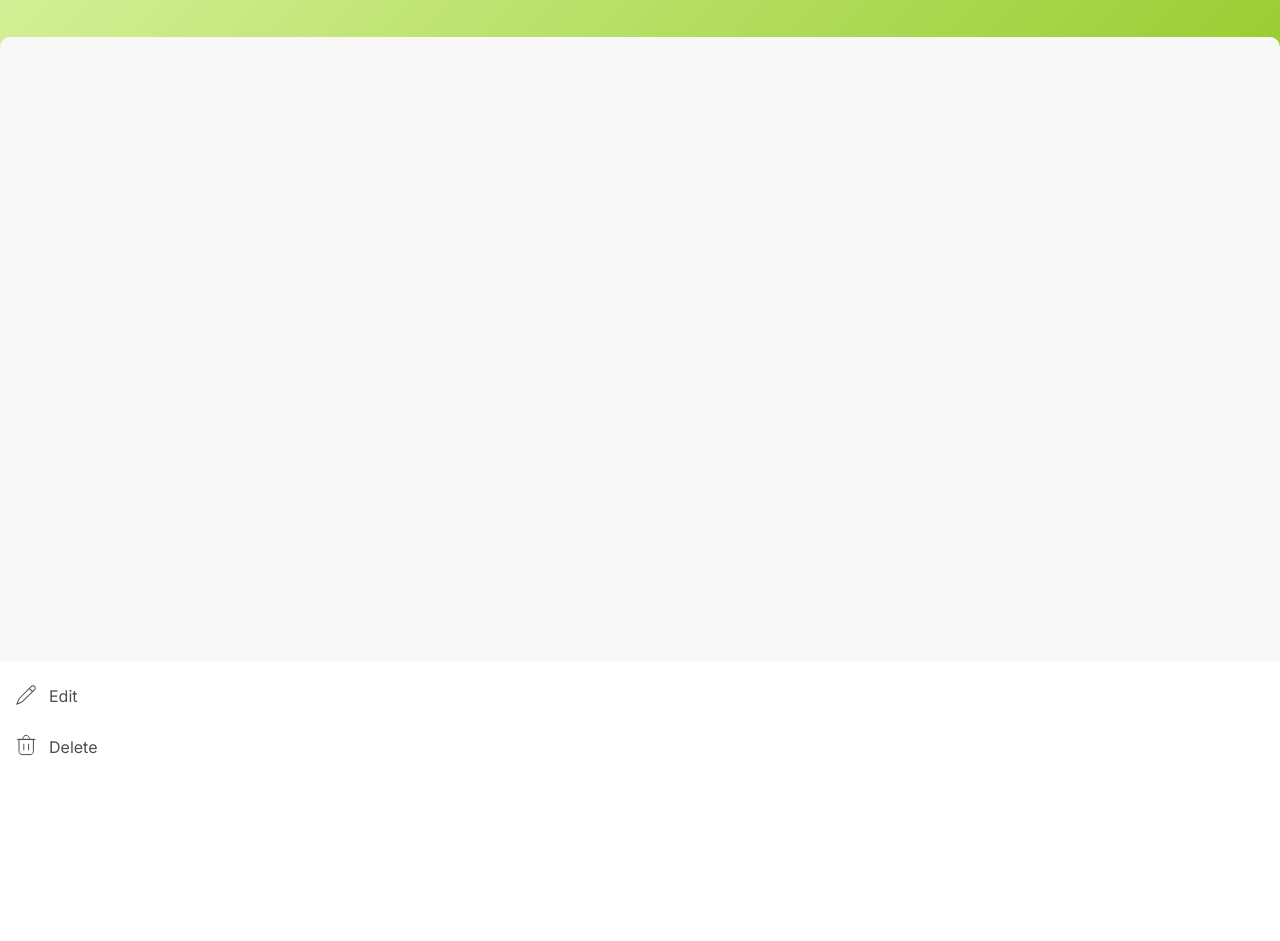
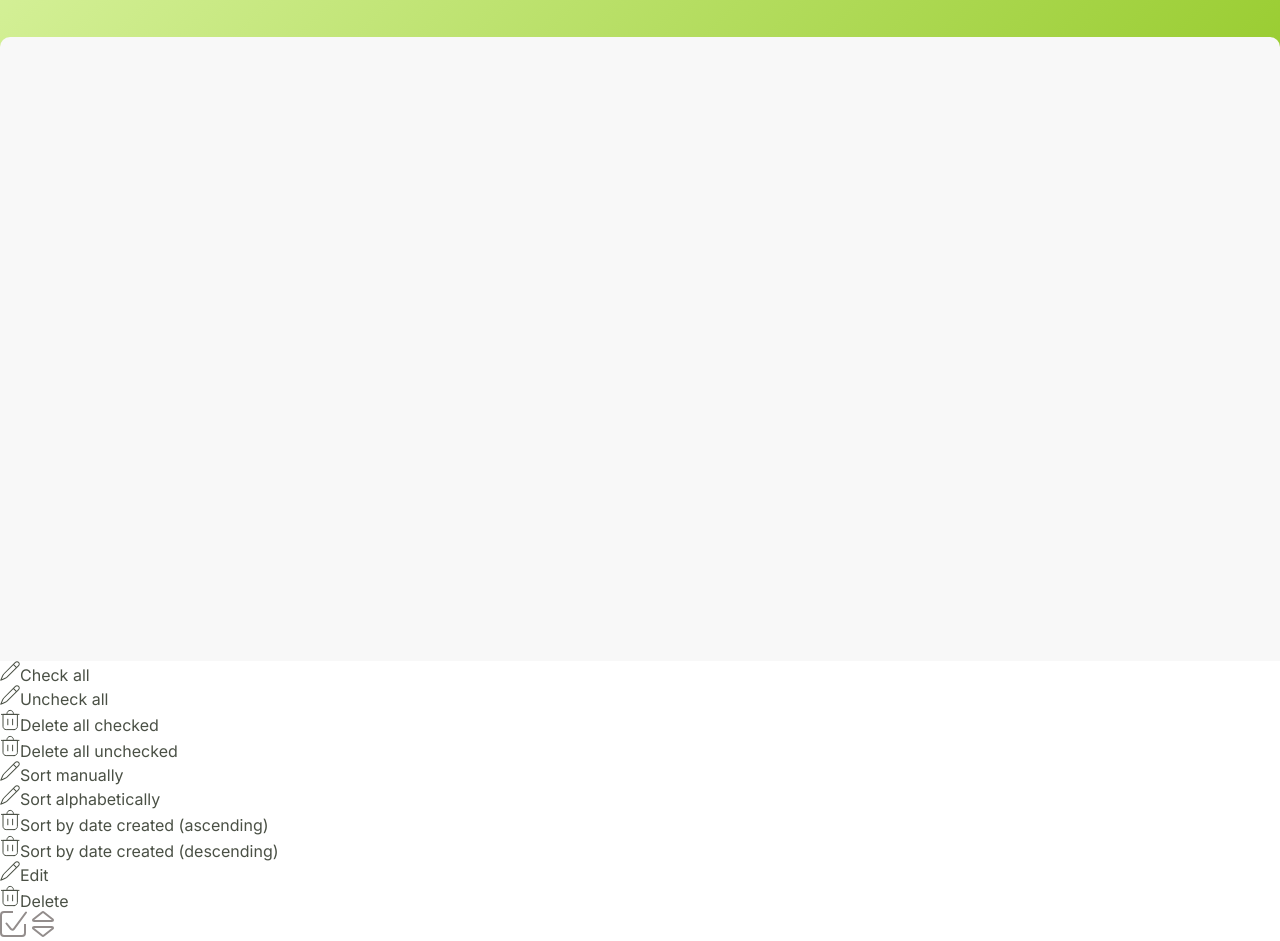
Before and after one commit to n377i/to-do-list, a plain HTML site: page index.html in a window 1280 px wide. Shown: the part 139-1080 px from the top of the page. Before the commit the page ends 800 px from the top, so only its background shows below. Drawn offline with Linux system fonts and the light colour scheme.

Commit message:
+ add markup for main menu

```diff
--- a/index.html
+++ b/index.html
@@ -35,10 +35,26 @@
     </ul>
   </div>
   <div id="overlay" class="overlay"></div>
-  <ul id="edit-menu" class="edit-menu">
+  <ul id="check-menu" class="toggle-menu">
+    <li id="check-all" class="menu-item"><img src="img/icon_edit.svg" alt="check all">Check all</li>
+    <li id="uncheck-all" class="menu-item"><img src="img/icon_edit.svg" alt="uncheck all">Uncheck all</li>
+    <li id="delete-checked" class="menu-item"><img src="img/icon_delete.svg" alt="delete all checked">Delete all checked</li>
+    <li id="delete-unchecked" class="menu-item"><img src="img/icon_delete.svg" alt="delete all unchecked">Delete all unchecked</li>
+  </ul>
+  <ul id="sort-menu" class="toggle-menu">
+    <li id="sort-manually" class="menu-item"><img src="img/icon_edit.svg" alt="sort manually">Sort manually</li>
+    <li id="sort-alphabetically" class="menu-item"><img src="img/icon_edit.svg" alt="sort alphabetically">Sort alphabetically</li>
+    <li id="date-ascending" class="menu-item"><img src="img/icon_delete.svg" alt="sort by date created (ascending)">Sort by date created (ascending)</li>
+    <li id="date-descending" class="menu-item"><img src="img/icon_delete.svg" alt="sort by date created (descending)">Sort by date created (descending)</li>
+  </ul>
+  <ul id="edit-menu" class="toggle-menu">
     <li id="edit" class="menu-item"><img src="img/icon_edit.svg" alt="edit">Edit</li>
     <li id="delete" class="menu-item"><img src="img/icon_delete.svg" alt="delete">Delete</li>
   </ul>
+  <div id="main-menu" class="main-menu">
+    <img src="img/icon_menu_check.svg" class="check-btn" alt="check menu">
+    <img src="img/icon_menu_sort.svg" class="sort-btn" alt="sort menu">
+  </div>
 </body>
 
 </html>
```
